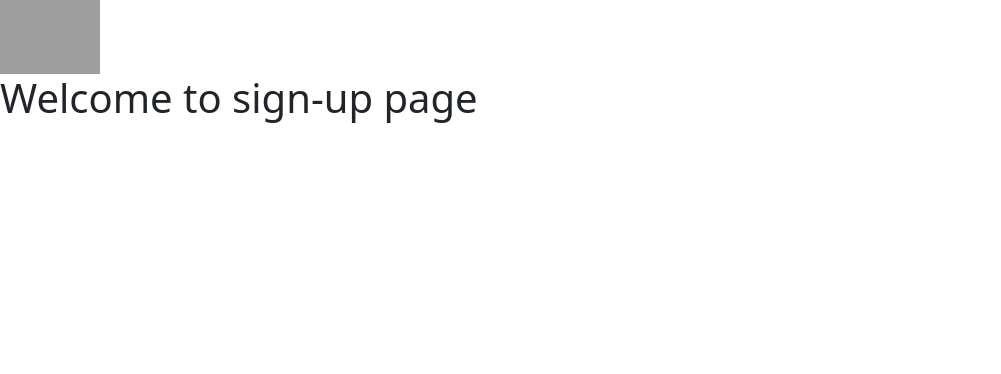
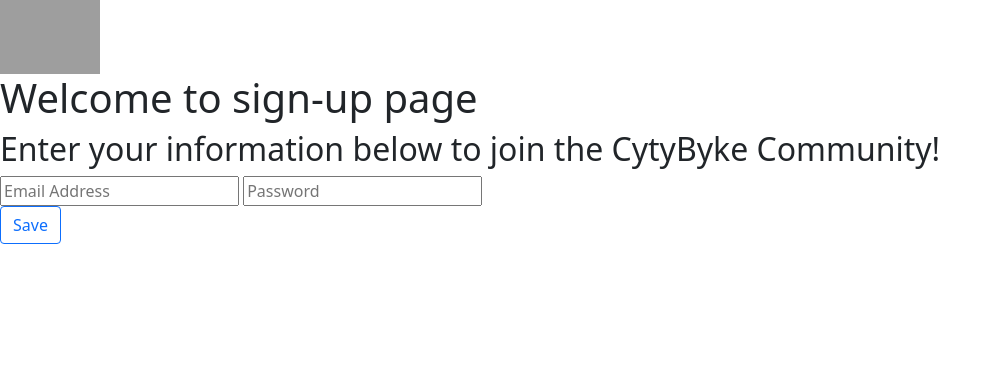
Before and after one commit to clyman23/cytybyke, a Flask app: page /sign-up in a window 1280 px wide. Shown: the part 57-431 px from the top of the page, without its empty margins (0-1001 px from the left). Run offline with Flask 2, Linux system fonts and the light colour scheme; grey boxes are pictures that could not be loaded.

Commit message:
updating sign-up page with button to settings

```diff
--- a/cytybyke/templates/main.html
+++ b/cytybyke/templates/main.html
@@ -7,6 +7,6 @@
     <a class="btn btn-outline-primary" href="/sign-in">Sign in</a>
 </div>
 <div>
-    <a class="btn btn-outline-secondary" href="/sign-in">Sign up</a>
+    <a class="btn btn-outline-secondary" href="/sign-up">Sign up</a>
 </div>
 {% endblock content %}
--- a/cytybyke/templates/sign-up.html
+++ b/cytybyke/templates/sign-up.html
@@ -2,4 +2,17 @@
 
 {% block content %}
 <h1>Welcome to sign-up page</h1>
+
+<h2>Enter your information below to join the CytyByke Community!</h2>
+
+<input type="text" name="email"
+               placeholder="Email Address"
+               value="{{ request.form['email'] }}"></input>
+<input type="text" name="password"
+                placeholder="Password"
+                value="{{ request.form['password'] }}"></input>
+<div>
+    <a class="btn btn-outline-primary" href="/settings">Save</a>
+</div>
+
 {% endblock content %}
```
